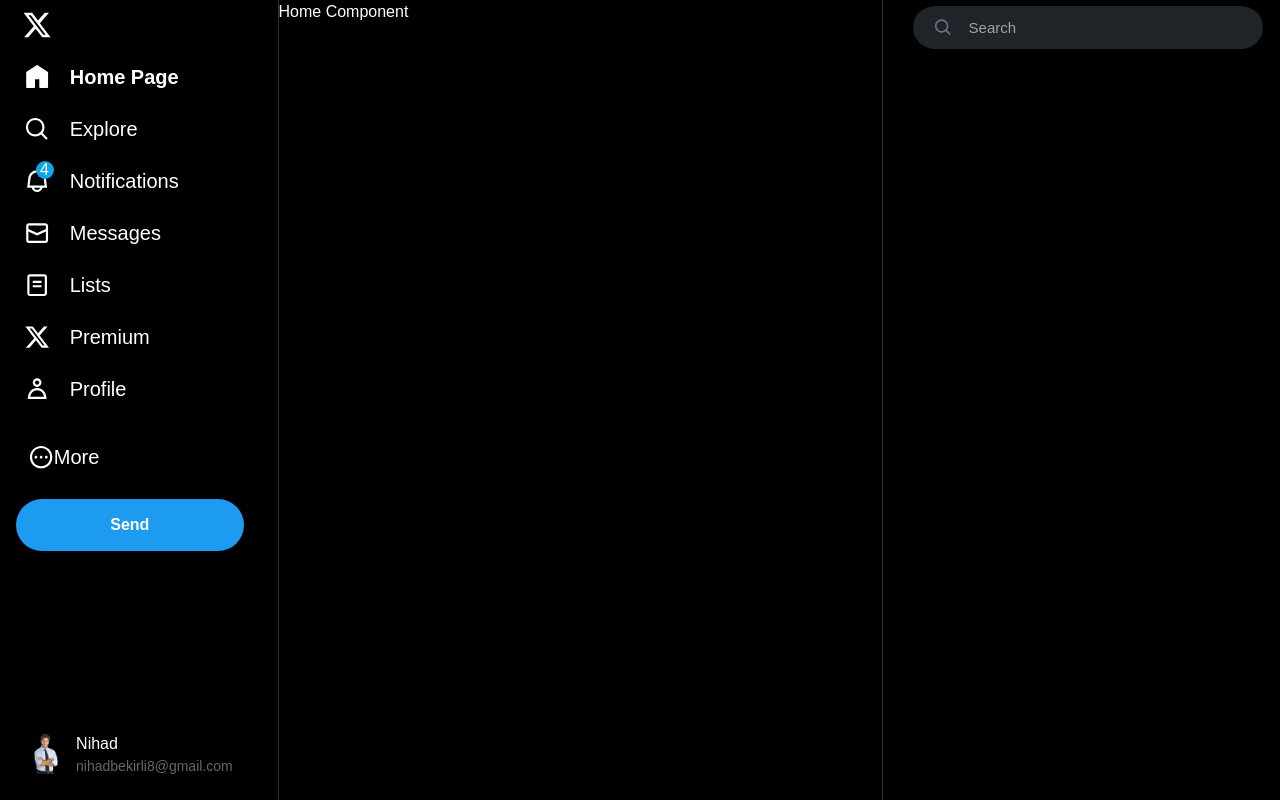
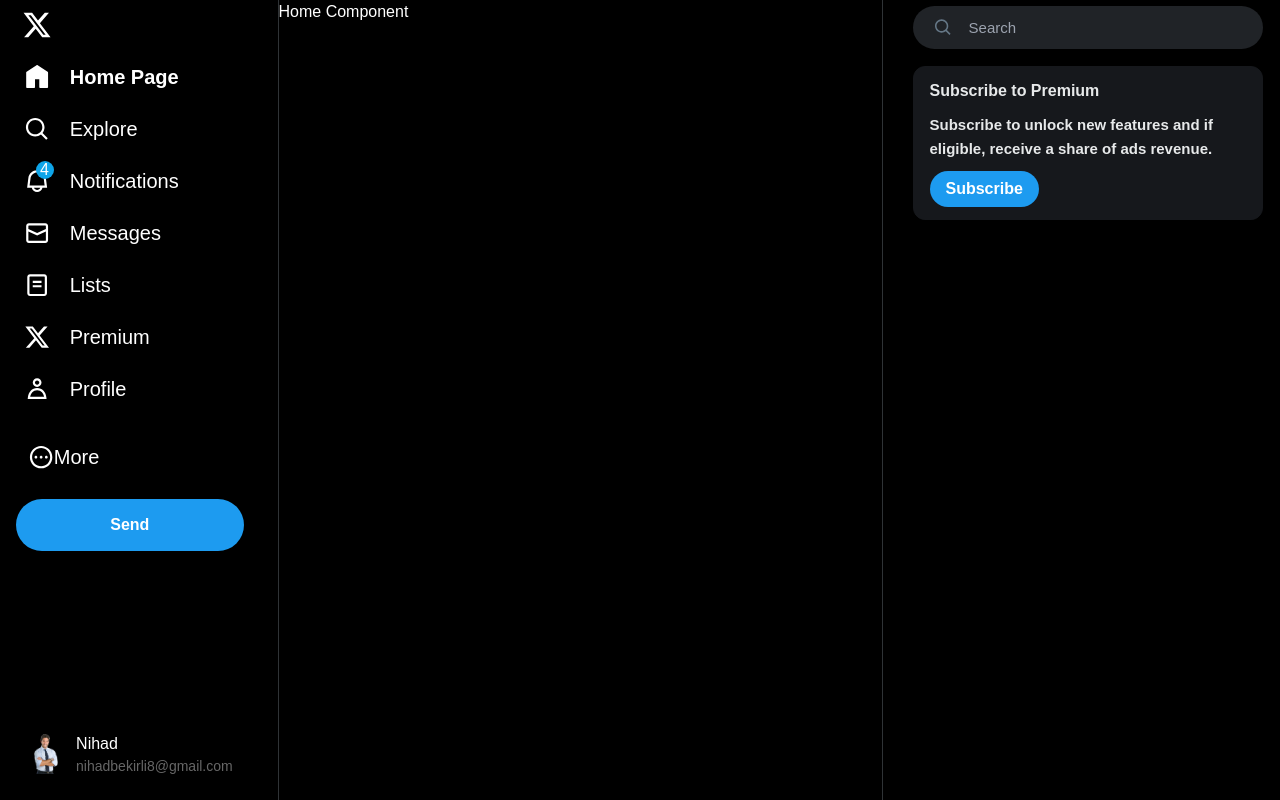
Before and after one commit to BekirLee/Twitter-clone, a React (Vite) app in the folder vite-project/: page / in a window 1280 px wide. Built offline with nearby package versions, Linux system fonts and the light colour scheme.

Commit message:
new codes for right-bar's premium and recommended side

```diff
--- /dev/null
+++ b/vite-project/src/components/premium/index.jsx
@@ -0,0 +1,19 @@
+import Button from "../buttons";
+
+export default function Premium() {
+    return (
+        <section className="bg-[#16181c] mb-4 rounded-xl border border-[#16181c] py-3 px-4 flex flex-col gap-2.5">
+            <div className="text-[#e7e9ea] font-extrabold">
+                Subscribe to Premium
+            </div>
+            <p className="text-[#e7e9ea] leading-6 text-[15px] font-bold">
+                Subscribe to unlock new features and if eligible, receive a share of ads revenue.
+            </p>
+            <div className="self-start">
+                <Button size="normal">
+                    Subscribe
+                </Button>
+            </div>
+        </section>
+    )
+}
--- /dev/null
+++ b/vite-project/src/components/topics/index.jsx
@@ -0,0 +1,7 @@
+export default function Topics() {
+    return (
+        <div className="bg-[#16181c]">
+
+        </div>
+    )
+}
--- a/vite-project/src/layouts/main/rightbar/index.jsx
+++ b/vite-project/src/layouts/main/rightbar/index.jsx
@@ -1,3 +1,4 @@
+import Premium from "~/components/premium";
 import Search from "./search";
 
 export default function RightBar() {
@@ -5,6 +6,7 @@
         <>
             <aside className="w-[350px] mr-2.5 ml-[30px]">
                 <Search />
+                <Premium />
             </aside>
         </>
     )
--- a/vite-project/src/layouts/main/rightbar/search/index.jsx
+++ b/vite-project/src/layouts/main/rightbar/search/index.jsx
@@ -1,12 +1,23 @@
-import { useState } from "react"
+import { useReducer, useRef, useState } from "react"
+import { useClickAway } from "react-use";
 
 export default function Search() {
 
     const [query, setQuery] = useState('');
     const [focus, setFocus] = useState(false);
 
+    const ref = useRef();
+    useClickAway(ref, () => {
+        setFocus(false)
+        // console.log('hell')
+    })
+
     return (
-        <div className="min-h-[32px] h-[54px] mb-3 flex items-center">
+
+        <div
+            ref={ref}
+            className="min-h-[32px] h-[54px] mb-3 flex items-center">
+
             <label className="h-[43px] rounded-full bg-[#202327] w-full block border border-transparent relative group flex items-center focus-within:bg-black focus-within:border-[#1d9bf0]">
                 <div className="w-[64px] h-full flex items-center justify-center">
                     <svg viewBox="0 0 24 24" aria-hidden="true" className="min-w-[32px] h-[18.75px] pl-[4px]" >
@@ -20,7 +31,7 @@
                     className="w-full h-full bg-transparent rounded-full outline-none pl-[1px] text-[15px]"
                     value={query}
                     onChange={e => setQuery(e.target.value)}
-                    onBlur={() => setFocus(false)}
+                    // onBlur={() => setFocus(false)}
                     onFocus={() => setFocus(true)}
                 />
 
@@ -37,7 +48,7 @@
                 )}
 
                 {focus && (
-                    <div className="absolute top-full w-full bg-black shadow-boxpx-4 px-4 max-h-[calc(-53px + 80vh)] min-[100px] rounded-lg shadow-box">
+                    <div className="absolute top-full w-full bg-black shadow-box px-4 px-4 max-h-[calc(-53px + 80vh)] min-[100px] rounded-lg">
                         <p className="p-3 pt-5">
                             Try searching for people, lists, or keywords
                         </p>
```
